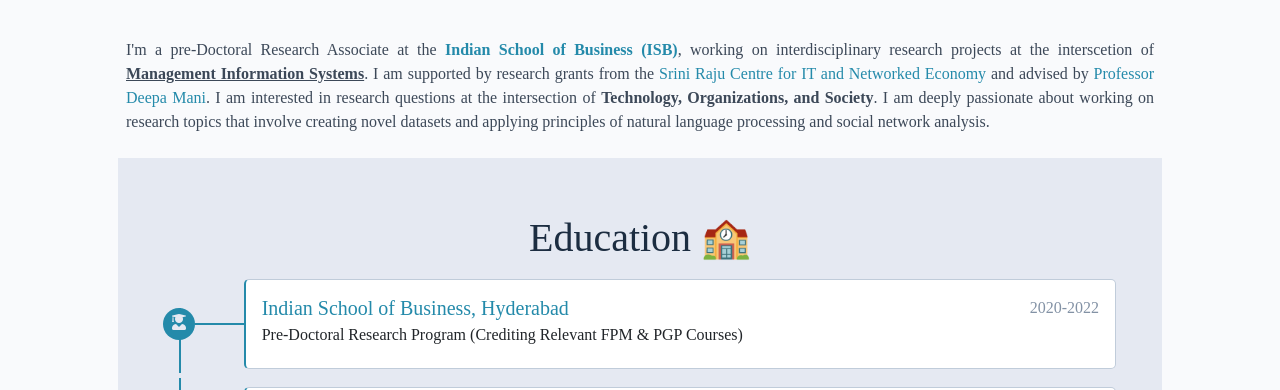
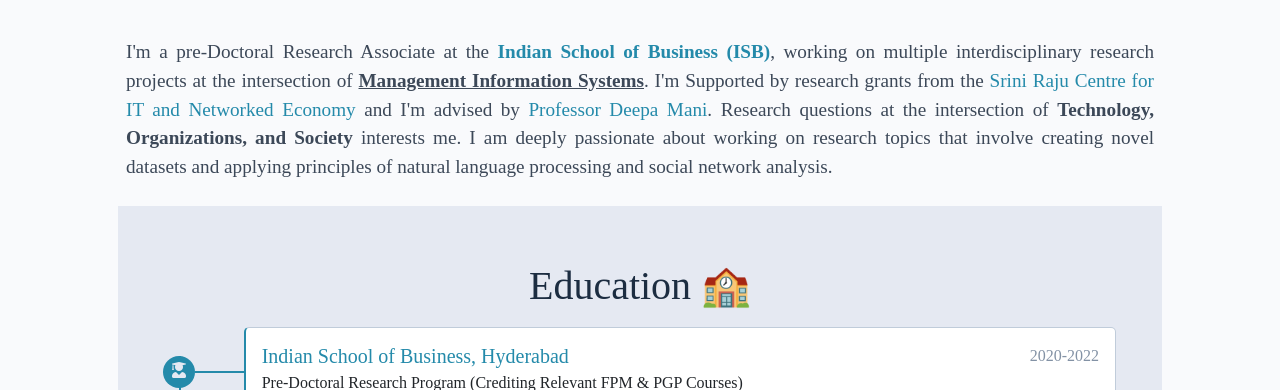
Before and after one commit to skwolvie/sachin.github.io, a plain HTML site: page index.html in a window 1280 px wide. Shown: the part 842-1232 px from the top of the page. Drawn offline with Linux system fonts and the light colour scheme; animation ran at ten frames a second; a web font is replaced by a local one.

Commit message:
about final

```diff
--- a/index.html
+++ b/index.html
@@ -81,14 +81,15 @@
   <div class="container anchor p-lg-5 about-section" id="about">
   <div class="row pt-sm-2 pt-md-4 align-self-center">
   <div class="col-sm-12">
-    <p class="p-2 text-justify"> I'm a pre-Doctoral Research Associate at the <a href="https://isb.edu" target="_blank"><b>Indian School of Business (ISB)</b></a>, working on interdisciplinary research projects at the interscetion of <b><u>Management Information Systems</u></b>.
-      I am supported by research grants from the
-      <a href="https://www.isb.edu/en/research-thought-leadership/research-centres-institutes/srini-raju-centre-for-it-and-the-networked-economy.html" target="_blank">Srini Raju Centre for IT and Networked Economy</a> and advised by
-      <a href="https://www.isb.edu/en/research-thought-leadership/faculty/faculty-directory/deepa-mani.html" target="_blank"> Professor Deepa Mani</a>. I am interested in research questions at the intersection of <b>Technology, Organizations, and Society</b>. I am deeply passionate about working on research topics that involve creating novel datasets and applying principles of natural language processing and social network analysis. </p>
-    <!-- <p class="p-2 text-justify">I'm also a part-time product consultant to a japanese startup, <a href="https://goalist.co.jp/en/">Goalist</a>.
-      Previously, I have worked as a Data Scientist Intern at a startup, <a href="https://www.appzui.com">appZUI</a> and aided in the ideation, and development of the product, <i>"Data Wisdom"</i>.
-      I also derive my entreprenurial experience as a cofounder of a startup, <a href="https://www.linkedin.com/company/printf-co-in/?viewAsMember=true">printf</a>.</p>
-     -->
+    <p class="p-2 text-justify"> <big>I'm a pre-Doctoral Research Associate at the  <a href="https://isb.edu" target="_blank"><b>Indian School of Business (ISB)</b></a>, working on multiple interdisciplinary research projects at the intersection of <b><u>Management Information Systems</u></b>.
+      I'm Supported by research grants from the
+      <a href="https://www.isb.edu/en/research-thought-leadership/research-centres-institutes/srini-raju-centre-for-it-and-the-networked-economy.html" target="_blank">Srini Raju Centre for IT and Networked Economy</a> and I'm advised by
+      <a href="https://www.isb.edu/en/research-thought-leadership/faculty/faculty-directory/deepa-mani.html" target="_blank"> Professor Deepa Mani</a>. Research questions at the intersection of <b>Technology, Organizations, and Society</b> interests me. I am deeply passionate about working on research topics that involve creating novel datasets and applying principles of natural language processing and social network analysis.
+    </big> </p>
+<!--
+      <p class="p-2 text-justify">In my free time, I consult a japanese startup, <a href="https://goalist.co.jp/en/">Goalist</a> on AI Product Development.
+      Previously, I have worked as a Data Scientist Intern at a startup, <a href="https://www.appzui.com">appZUI</a> and aided in the ideation, and development of the product, <i>"Data Wisdom"</i>. In addition, I also have the experience of building a team and a product from scratch. -->
+
 
 <!---------------education-->
 <div class="container-fluid section-holder d-flex bg-dimmed">
```
